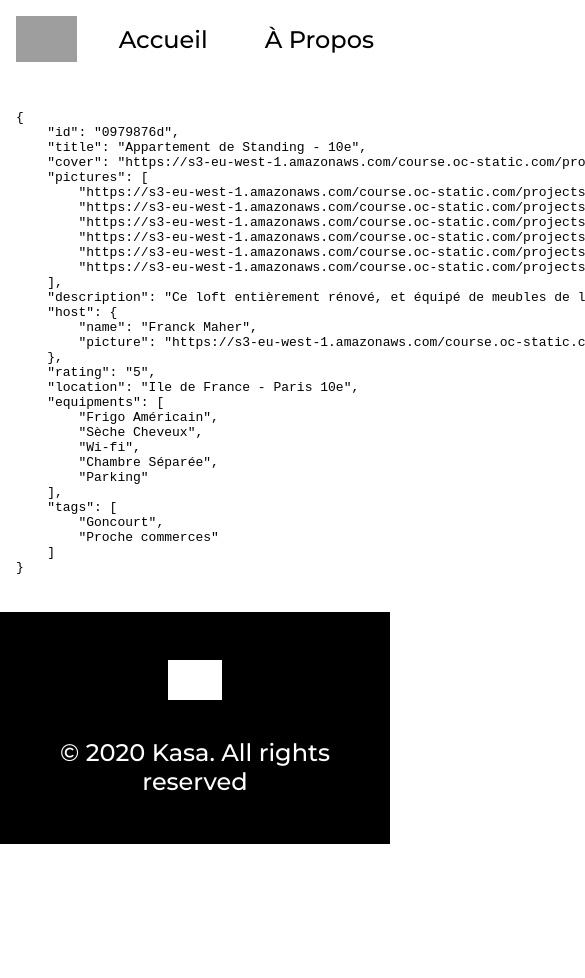
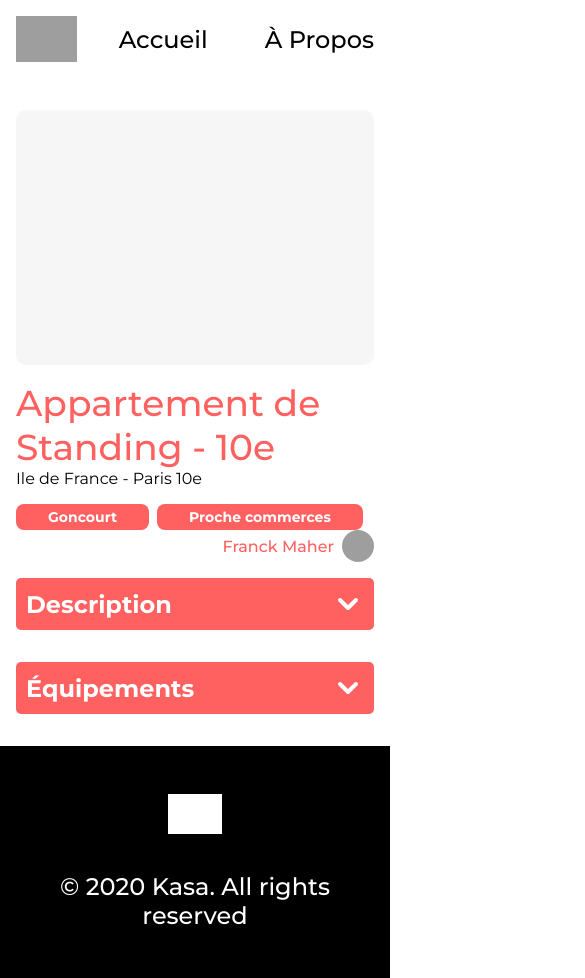
Before and after one commit to cha-mas/kasa, a React (Vite) app: page /details/0979876d in a window 390 px wide. Shown: the top 978 px of the page, 585 px wide, since content can reach past the window. Before the commit the page ends 844 px from the top, so only its background shows below. Built offline with nearby package versions, Linux system fonts and the light colour scheme; grey boxes are pictures that could not be loaded.

Commit message:
feat: added more responsive blocks to the details page

```diff
--- a/src/components/layout/Header.module.scss
+++ b/src/components/layout/Header.module.scss
@@ -32,7 +32,7 @@
 }
 
 @media screen and (min-width: 1024px) {
-    img {
+    .header img {
         height: 68px !important;
     }
 }
--- a/src/index.scss
+++ b/src/index.scss
@@ -39,7 +39,7 @@ main {
 	padding: 32px;
 	border-radius: 32px;
 	display: grid;
-	grid-template-columns: 1fr 1fr 1fr;
+	grid-template-columns: 1fr;
 	grid-gap: 32px;
 }
 
@@ -48,8 +48,8 @@ a {
 	text-decoration: none;
 }
 
-@media screen and (max-width: 1024px) {
+@media screen and (min-width: 1024px) {
 	.properties-grid {
-		grid-template-columns: 1fr;
+		grid-template-columns: 1fr 1fr 1fr;
 	}
 }
--- a/src/pages/Details.jsx
+++ b/src/pages/Details.jsx
@@ -1,14 +1,46 @@
 import { useParams } from "react-router";
 import { useProperty } from '../hooks/properties'
+import { Collapsible } from '../components/shared/Collapsible'
+import styles from './Details.module.scss';
 
 export function Details() {
     const params = useParams();
 
-    const { data } = useProperty(params.id)
+    const { data, isLoading } = useProperty(params.id)
+
+    if (isLoading || !data) {
+        return <>...</>
+    }
 
     return (
         <>
-            <pre>{JSON.stringify(data, undefined, 4)}</pre>
+            <div className={styles.carousselContainer}>
+                {/* TODO: Carousel */}
+            </div>
+            <section className={styles.information}>
+                <div>
+                    <h1>{data.title}</h1>
+                    <p>{data.location}</p>
+                    <ul className={styles.tags}>
+                        {data.tags.map(tag => (<li key={tag}>{tag}</li>))}
+                    </ul>
+                </div>
+                <div>
+                    <figure className={styles.host}>
+                        <img src={data.host.picture} alt={data.host.name} />
+                        <figcaption>{data.host.name}</figcaption>
+                    </figure>
+                    {/* TODO: Rating */}
+                </div>
+            </section>
+            <section className={styles.details}>
+                <Collapsible label="Description">{data.description}</Collapsible>
+                <Collapsible label="Équipements">
+                    <ul>
+                        {data.equipments.map(item => (<li key={item}>{item}</li>))}
+                    </ul>
+                </Collapsible>
+            </section>
         </>
     )
 }
--- /dev/null
+++ b/src/pages/Details.module.scss
@@ -0,0 +1,88 @@
+@use "../assets/scss/colors";
+@use "../assets/scss/typography";
+
+.carousselContainer {
+    height: 255px;
+    border-radius: 10px;
+    background: #f6f6f6;
+}
+
+.information {
+    h1 {
+        font-weight: 500;
+        font-size: 36px;
+        color: colors.$color-red;
+    }
+
+    >p {
+        font-weight: 500;
+        font-size: 18px;
+    }
+}
+
+.tags {
+    display: flex;
+    gap: 8px;
+    align-items: center;
+    margin-top: 16px;
+    list-style: none;
+
+    li {
+        padding: 4px 32px;
+        border-radius: 8px;
+        color: #fff;
+        background: colors.$color-red;
+        font-weight: 700;
+        font-size: 14px;
+    }
+}
+
+.host {
+    display: flex;
+    flex-direction: row-reverse;
+    align-items: center;
+    gap: 8px;
+
+    img {
+        border-radius: 100%;
+        width: 32px;
+        height: 32px;
+        object-fit: cover;
+    }
+
+    figcaption {
+        color: colors.$color-red;
+        font-weight: 500;
+    }
+}
+
+.details {
+    display: flex;
+    flex-direction: column;
+    gap: 32px;
+
+    ul {
+        list-style: none;
+    }
+}
+
+@media screen and (min-width: 1024px) {
+    .carousselContainer {
+        height: 455px;
+        border-radius: 25px;
+    }
+
+    .information {
+        display: flex;
+        justify-content: space-between;
+    }
+
+    .host img {
+        width: 64px;
+        height: 64px;
+    }
+
+    .details {
+        flex-direction: row;
+    }
+}
```
